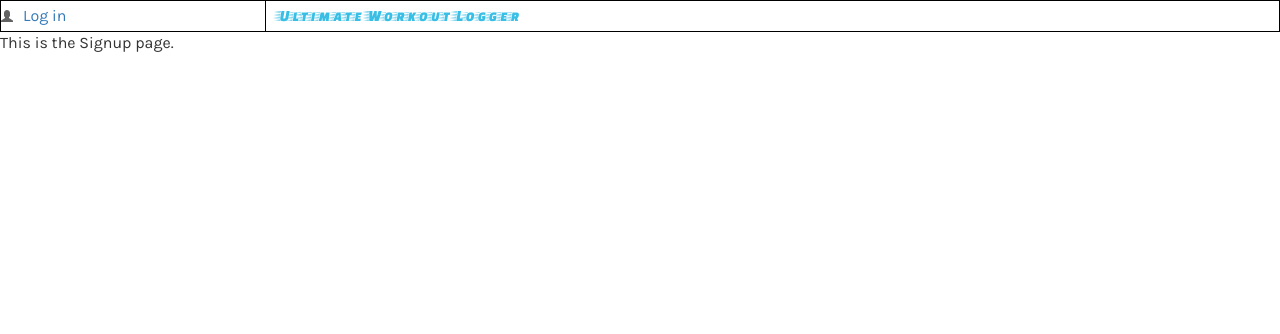
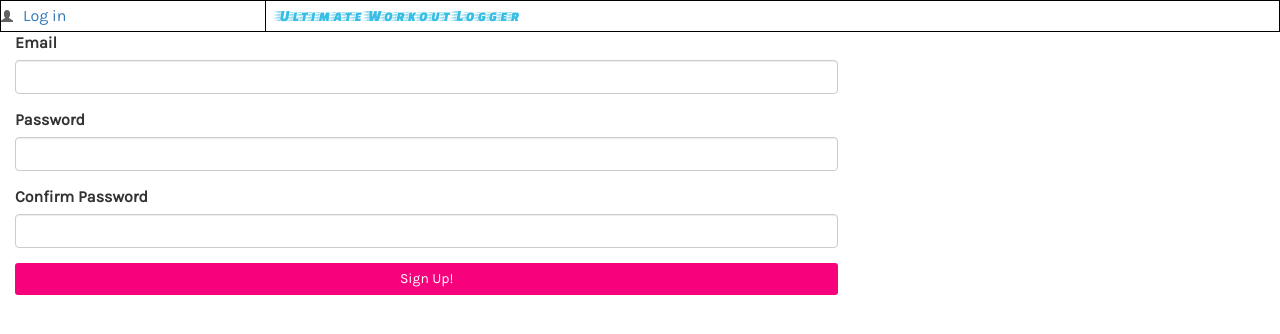
Before and after one commit to zippeellii/workout-logger-frontend, a React (Create React App) app: page /sign-up in a window 1280 px wide. Shown: the top 334 px of the page. Built offline with nearby package versions, Linux system fonts and the light colour scheme.

Commit message:
Add SignupForm component && implement

```diff
--- /dev/null
+++ b/src/components/Forms/SignupForm.js
@@ -0,0 +1,65 @@
+import React, { Component } from 'react';
+import {Button, Form, FormGroup, ControlLabel, FormControl} from 'react-bootstrap';
+
+class SignupForm extends Component {
+	constructor(props) {
+		super(props);
+		this.state = {email: "", password: "", confirm: ""};
+
+	}
+
+	updateUsername(event){
+		let email = event.target.value;
+		this.setState({email: email});
+	}
+
+	updatePassword(event){
+		let password = event.target.value;
+		this.setState({password: password});
+	}
+
+	updateConfirm(event) {
+		let pass = this.state.password;
+		let confirm = event.target.value;
+		if (pass !== confirm) {
+			console.log("Passwords do not match.");
+		}
+		this.setState({confirm: confirm})
+	}
+
+	// handleSubmit(event) {
+	// 	event.preventDefault();
+
+	// 	console.log("props" this.props);
+	// 	console.log("state", this.state);
+
+	// 	let fn = this.props.submitCallback;
+	// 	let email = this.state.email;
+	// 	let password = this.state.password;
+	// 	let confirm = this.state.confirm;
+	// 	fn(this.state);
+	// }
+	render() {
+		return (
+			<div>
+				<Form onSubmit={ (e) => { e.preventDefault(); this.props.submitCallback(this.state); }}>
+					<FormGroup controlId="username">
+					  	<ControlLabel>Email</ControlLabel>
+					  	<FormControl type="email" onChange={this.updateUsername.bind(this)} />
+					</FormGroup>
+					<FormGroup controlId="password">
+					  	<ControlLabel>Password</ControlLabel>
+					  	<FormControl type="password" onChange={this.updatePassword.bind(this)} />
+					</FormGroup>
+					<FormGroup controlId="confirmPassword">
+					  	<ControlLabel>Confirm Password</ControlLabel>
+					  	<FormControl type="password" onChange={this.updateConfirm.bind(this)} />
+					</FormGroup>
+					<Button bsStyle="primary" type="submit" block>Sign Up!</Button>
+				</Form>
+			</div>
+		)
+	}
+}
+
+export default SignupForm;
--- a/src/components/Home.js
+++ b/src/components/Home.js
@@ -1,7 +1,7 @@
 import React, { Component } from 'react';
 import { Row, Col, Button } from 'react-bootstrap';
 
-class Header extends Component {
+class Home extends Component {
 	render() {
 		return (
 			<Row className="show-grid">
@@ -14,4 +14,4 @@ class Header extends Component {
 	}
 }
 
-export default Header;
+export default Home;
--- a/src/components/Login.js
+++ b/src/components/Login.js
@@ -1,6 +1,6 @@
 import React, { Component } from 'react';
 
-class Header extends Component {
+class Login extends Component {
 	render() {
 		return (
 			<div>This is the Login page.</div>
@@ -8,4 +8,4 @@ class Header extends Component {
 	}
 }
 
-export default Header;
+export default Login;
--- a/src/components/Signup.js
+++ b/src/components/Signup.js
@@ -1,11 +1,25 @@
 import React, { Component } from 'react';
+import {Col} from 'react-bootstrap';
+import SignupForm from './Forms/SignupForm';
 
-class Header extends Component {
+class Signup extends Component {
+	submit(userInfo) {
+		// This should take the email, password, and confirmation password
+		// and send them to the sign-up endpoint
+		let email = userInfo.email;
+		let password = userInfo.password;
+		let confirm = userInfo.confirm;
+		console.log(`Submitting for email: ${email}`);
+	}
 	render() {
 		return (
-			<div>This is the Signup page.</div>
+			<div>
+				<Col xs={12} md={8}>
+					<SignupForm submitCallback={this.submit.bind(this)} />
+			    </Col>
+			</div>
 		)
 	}
 }
 
-export default Header;
+export default Signup;
```
